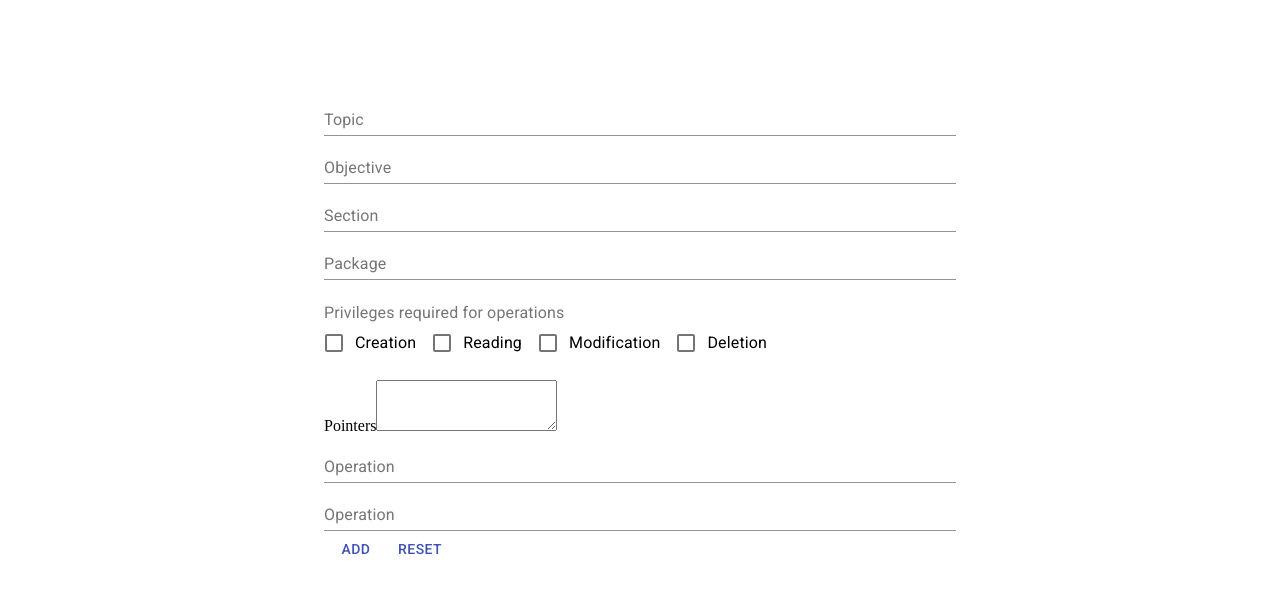
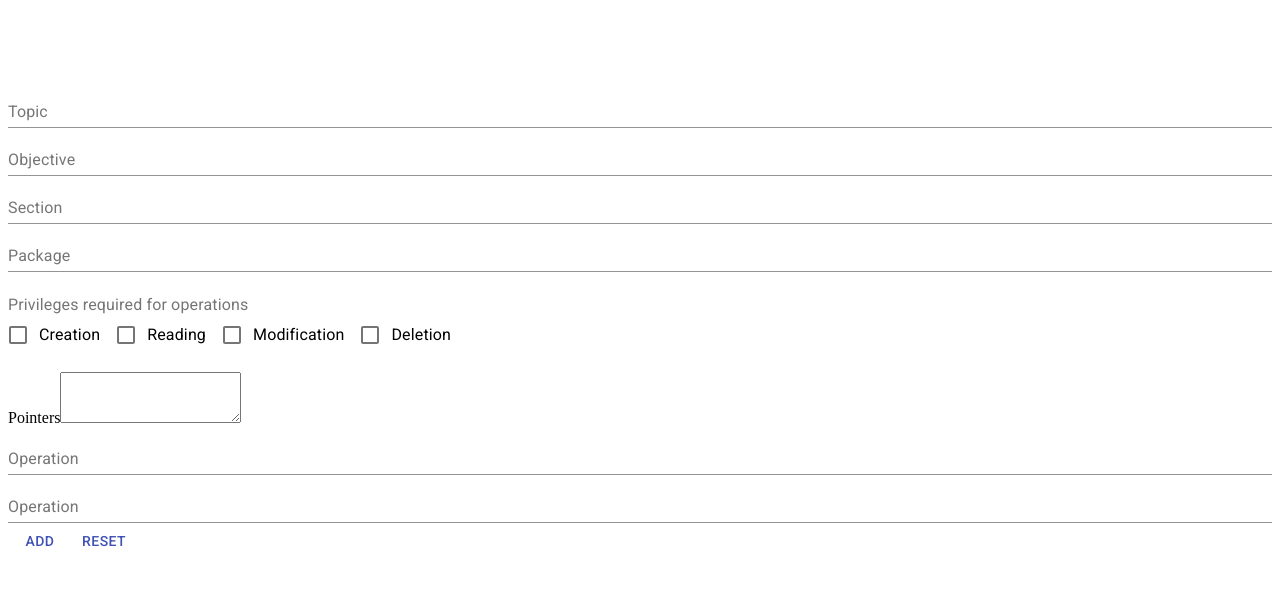
Before and after one commit to DevVrat0xB/off-beat-insights, a React (Create React App) app: page / in a window 1280 px wide. Shown: the top 594 px of the page. Built offline with nearby package versions, Linux system fonts and the light colour scheme.

Commit message:
Made App styles non-modular and removed form heading

```diff
--- a/src/App.js
+++ b/src/App.js
@@ -1,13 +1,15 @@
-import React from "react";
+import React, { useState } from "react";
 
-import CSS from "./App.module.css";
+import CSS from "./App.css";
 import NewDataForm from "./NewDataForm";
 
 const App = () => {
   return (
-    <div className={CSS.layout}>
-      <NewDataForm />
-    </div>
+    <React.Fragment>
+      <div className={CSS.layout}>
+        <NewDataForm />
+      </div>
+    </React.Fragment>
   );
 };
 
```
Also changed, not shown: src/App.css (renamed from src/App.module.css).
